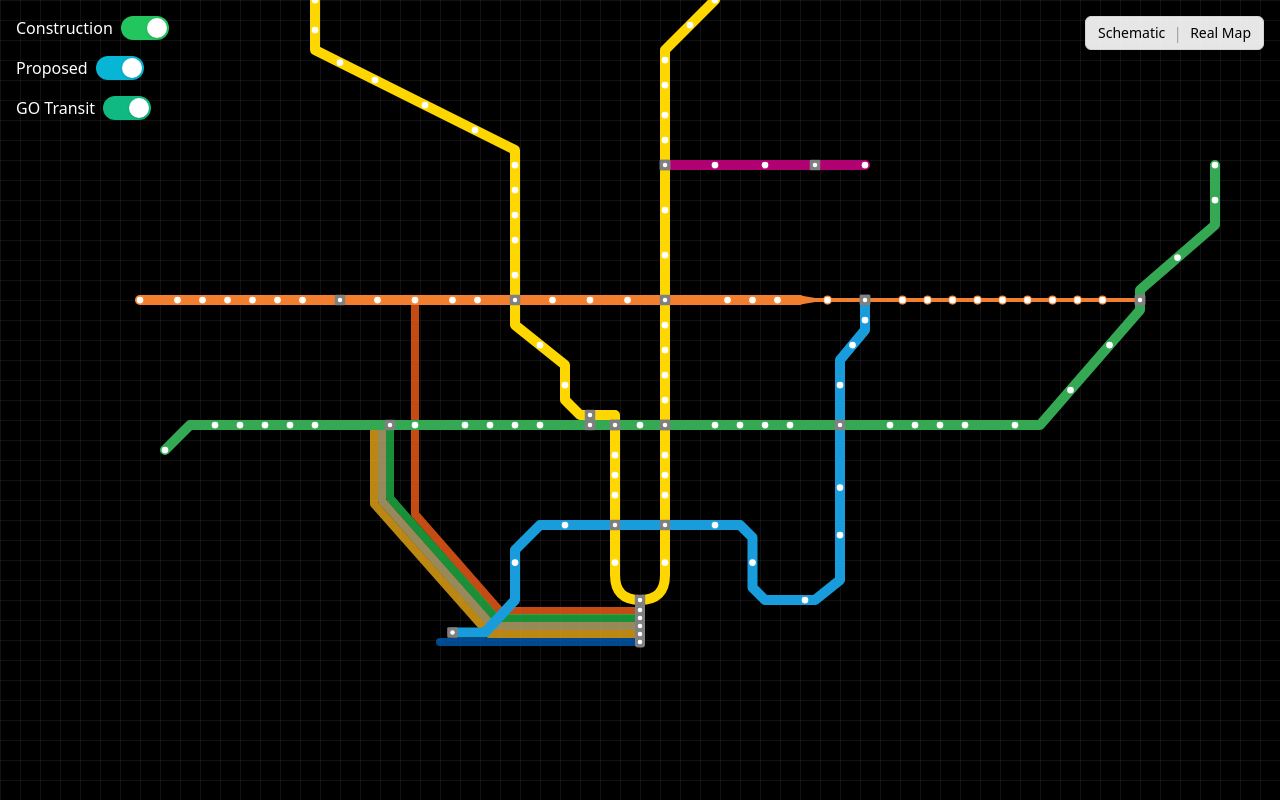
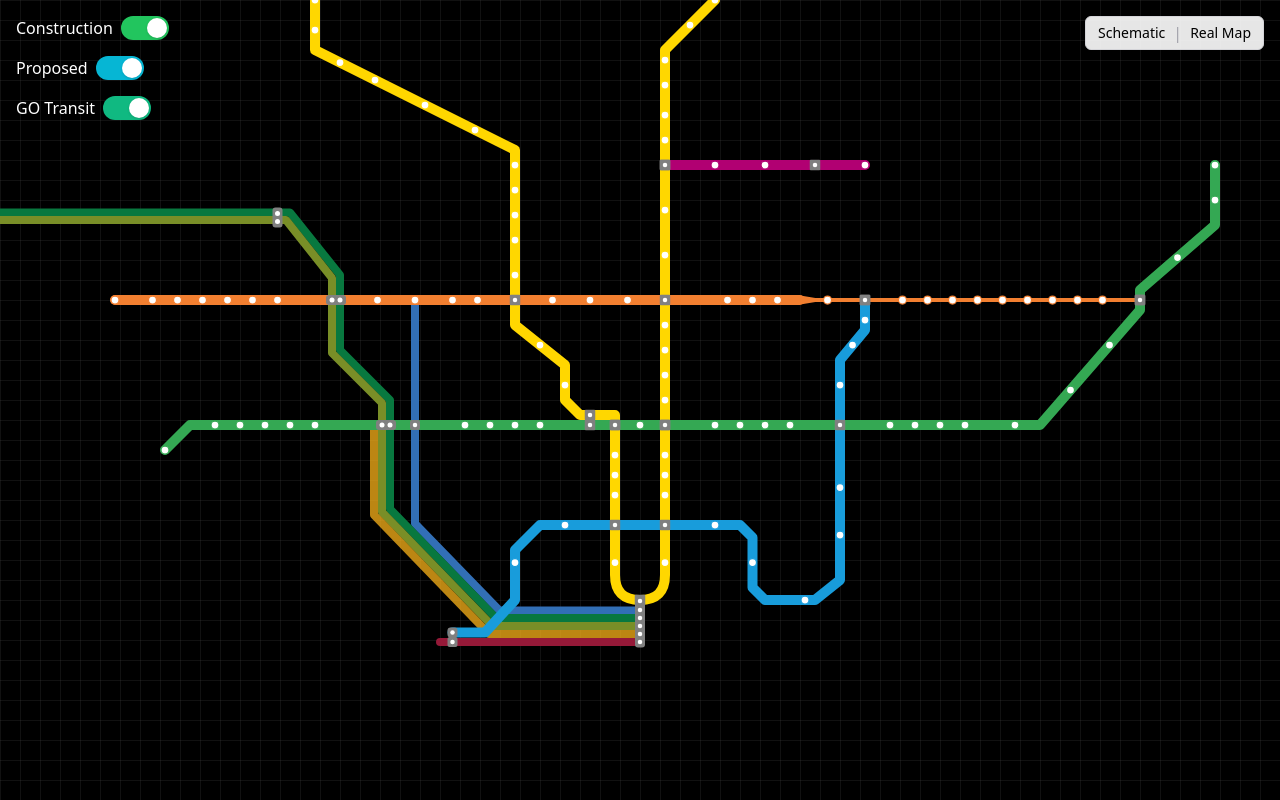
Before and after one commit to dansk-i/Toronto-Transit-Map, a React (Vite) app: page / in a window 1280 px wide. Built offline with nearby package versions, Linux system fonts and the light colour scheme.

Commit message:
Update station types in schematic data

```diff
--- a/src/components/SchematicMap.tsx
+++ b/src/components/SchematicMap.tsx
@@ -116,6 +116,9 @@ export default function SchematicMap() {
   const tx = (x: number) => x + centerX;
   const ty = (y: number) => y + centerY;
 
+  // Identify GO lines
+  const goIds = new Set(goLines.map(l => l.id));
+
   // Merge active lines
   const activeLines = [
     ...(showGO ? goLines : []),
@@ -173,7 +176,7 @@ export default function SchematicMap() {
         <label className="flex items-center gap-2 text-white">
           <span>GO Transit</span>
           <button
-            onClick={() => setShowGO((p) => !p)}
+            onClick={() => setShowGO((v) => !v)}
             className={`relative w-12 h-6 rounded-full transition-colors ${
               showGO ? "bg-emerald-500" : "bg-gray-600"
             }`}
@@ -239,7 +242,9 @@ export default function SchematicMap() {
         })}
 
         {/* Stations */}
-        {activeLines.flatMap((line) =>
+        {activeLines
+          .filter(line => !goIds.has(line.id))
+          .flatMap((line) =>
             line.stations.map((s) => {
               const cx = tx(s.x);
               const cy = ty(s.y);
@@ -251,14 +256,7 @@ export default function SchematicMap() {
                     className="cursor-pointer"
                     onClick={() => alert(`Clicked station: ${s.name}`)}
                   >
-                  <circle
-                    cx={cx}
-                    cy={cy}
-                    r={4}
-                    fill="white"
-                    stroke={line.color}
-                    strokeWidth={1.25}
-                  />
+                    <circle cx={cx} cy={cy} r={4} fill="white" stroke={line.color} strokeWidth={1.25} />
                   </g>
                 );
               }
@@ -270,15 +268,7 @@ export default function SchematicMap() {
                     className="cursor-pointer"
                     onClick={() => alert(`Clicked station: ${s.name}`)}
                   >
-                  <rect
-                    x={cx - 5.25}
-                    y={cy - 5.25}
-                    width={10.5}
-                    height={10.5}
-                    fill="grey"
-                    rx={1}
-                    ry={1}
-                  />
+                    <rect x={cx - 5.25} y={cy - 5.25} width={10.5} height={10.5} fill="grey" rx={1} ry={1} />
                     <circle cx={cx} cy={cy} r={2.25} fill="white" />
                   </g>
                 );
@@ -291,16 +281,87 @@ export default function SchematicMap() {
                     className="cursor-pointer"
                     onClick={() => alert(`Clicked station: ${s.name}`)}
                   >
-                  <rect
-                    x={cx - 5}
-                    y={cy - 5}
-                    width={10}
-                    height={10}
-                    fill="grey"
-                    rx={3}
-                    ry={3}
-                  />
+                    <rect x={cx - 5} y={cy - 5} width={10} height={10} fill="grey" rx={3} ry={3} />
                     <circle cx={cx} cy={cy} r={2.25} fill="white" />
+                  </g>
+                );
+              }
+
+              return null;
+            })
+          )
+        }
+
+        {/* Stations - GO */}
+        {activeLines
+          .filter(line => goIds.has(line.id))
+          .flatMap((line) =>
+            line.stations.map((s) => {
+              const cx = tx(s.x);
+              const cy = ty(s.y);
+
+              if (s.type === "normal") {
+                return (
+                  <g
+                    key={`${line.id}-${s.id}`}
+                    className="cursor-pointer"
+                    onClick={() => alert(`Clicked station: ${s.name}`)}
+                  >
+                    <circle cx={cx} cy={cy} r={4} fill="white" stroke={line.color} strokeWidth={1.25} />
+                  </g>
+                );
+              }
+
+              if (s.type === "interchange") {
+                return (
+                  <g
+                    key={`${line.id}-${s.id}`}
+                    className="cursor-pointer"
+                    onClick={() => alert(`Clicked station: ${s.name}`)}
+                  >
+                    <rect x={cx - 5.25} y={cy - 5.25} width={10.5} height={10.5} fill="grey" rx={1} ry={1} />
+                    <circle cx={cx} cy={cy} r={2.25} fill="white" />
+                  </g>
+                );
+              }
+
+              if (s.type === "interchange-sm") {
+                return (
+                  <g
+                    key={`${line.id}-${s.id}`}
+                    className="cursor-pointer"
+                    onClick={() => alert(`Clicked station: ${s.name}`)}
+                  >
+                    <rect x={cx - 5} y={cy - 5} width={10} height={10} fill="grey" rx={2} ry={2} />
+                    <circle cx={cx} cy={cy} r={2.25} fill="white" />
+                  </g>
+                );
+              }
+
+              if (s.type === "interchange-sm-2") {
+                return (
+                  <g
+                    key={`${line.id}-${s.id}`}
+                    className="cursor-pointer"
+                    onClick={() => alert(`Clicked station: ${s.name}`)}
+                  >
+                    <rect x={cx - 5} y={cy - 5} width={20} height={10} fill="grey" rx={3} ry={3} />
+                    <circle cx={cx + 1} cy={cy} r={2.5} fill="white" />
+                    <circle cx={cx + 9} cy={cy} r={2.5} fill="white" />
+                  </g>
+                );
+              }
+
+              if (s.type === "interchange-sm-3") {
+                return (
+                  <g
+                    key={`${line.id}-${s.id}`}
+                    className="cursor-pointer"
+                    onClick={() => alert(`Clicked station: ${s.name}`)}
+                  >
+                    <rect x={cx - 5} y={cy - 5} width={10} height={20} fill="grey" rx={3} ry={3} />
+                    <circle cx={cx} cy={cy + 1} r={2.5} fill="white" />
+                    <circle cx={cx} cy={cy + 9} r={2.5} fill="white" />
                   </g>
                 );
               }
@@ -312,15 +373,7 @@ export default function SchematicMap() {
                     className="cursor-pointer"
                     onClick={() => alert(`Clicked station: ${s.name}`)}
                   >
-                  <rect
-                    x={cx - 5}
-                    y={cy - 5}
-                    width={10}
-                    height={52.5}
-                    fill="grey"
-                    rx={3}
-                    ry={3}
-                  />
+                    <rect x={cx - 5} y={cy - 5} width={10} height={52.5} fill="grey" rx={3} ry={3} />
                     <circle cx={cx} cy={cy + 1} r={2.25} fill="white" />
                     <circle cx={cx} cy={cy + 10} r={2.25} fill="white" />
                     <circle cx={cx} cy={cy + 18} r={2.25} fill="white" />
@@ -333,7 +386,9 @@ export default function SchematicMap() {
 
               return null;
             })
-        )}
+          )
+        }
+
       </svg>
     </div>
   );
--- a/src/data/go-schematic-data.ts
+++ b/src/data/go-schematic-data.ts
@@ -2,12 +2,12 @@ export const goLines = [
     {
         id: "barrie",
         name: "Barrie Line",
-        color: "#ff6219c4",
+        color: "#326fb6",
         thickness: 8,
         pathPoints: [
-            { cmd: "M", x: 0, y: 211 },
-            { cmd: "L", x: -140, y: 211 },
-            { cmd: "L", x: -225, y: 114},
+            { cmd: "M", x: 0, y: 210.5 },
+            { cmd: "L", x: -140.5, y: 210.5 },
+            { cmd: "L", x: -225, y: 123.5},
             { cmd: "L", x: -225, y: 25 },
             { cmd: "L", x: -225, y: -100 },
         ],
@@ -18,28 +18,38 @@ export const goLines = [
     {
     id: "kitchener",
     name: "Kitchener Line",
-    color: "#20b345ce",
+    color: "#08783f",
     thickness: 8,
     pathPoints: [
         { cmd: "M", x: 0, y: 218 },
         { cmd: "L", x: -144, y: 218 },
-        { cmd: "L", x: -250, y: 98 },
-        { cmd: "L", x: -250, y: 25 },
+        { cmd: "L", x: -250, y: 109 },
+        { cmd: "L", x: -250, y: 0 },
+        { cmd: "L", x: -300, y: -50 },
+        { cmd: "L", x: -300, y: -125 },
+        { cmd: "L", x: -350, y: -187.5 },
+        { cmd: "L", x: -750, y: -187.5 },
     ],
     stations: [
-       // { id: "union", name: "Union", x: 0, y: 214.5, type: "interchange-sm" },
+        { id: "dundasWest", name: "Dundas West", x: -259, y: 25, type: "interchange-sm-2" },
+        { id: "mountDennis", name: "Mount Dennis", x: -309, y: -100, type: "interchange-sm-2" },
+        { id: "weston", name: "Weston", x: -362.5, y: -187.5, type: "interchange-sm-3" },
     ],
   },
   {
     id: "upExpress",
     name: "UP Express",
-    color: "#af9e68de",
+    color: "#798e27",
     thickness: 8,
     pathPoints: [
         { cmd: "M", x: 0, y: 226 },
         { cmd: "L", x: -147.5, y: 226 },
-        { cmd: "L", x: -258, y: 101 },
-        { cmd: "L", x: -258, y: 25 },
+        { cmd: "L", x: -258, y: 112 },
+        { cmd: "L", x: -258, y: 3 },
+        { cmd: "L", x: -308, y: -47 },
+        { cmd: "L", x: -308, y: -122 },
+        { cmd: "L", x: -354, y: -180 },
+        { cmd: "L", x: -750, y: -180 },
     ],
     stations: [
        // { id: "union", name: "Union", x: 0, y: 223.5, type: "interchange-sm" },
@@ -53,17 +63,17 @@ export const goLines = [
     pathPoints: [
         { cmd: "M", x: 0, y: 234 },
         { cmd: "L", x: -151, y: 234 },
-        { cmd: "L", x: -266, y: 104 },
+        { cmd: "L", x: -266, y: 115 },
         { cmd: "L", x: -266, y: 25 },
     ],
     stations: [
-        //{ id: "union", name: "Union", x: 0, y: 232, type: "interchange-sm" },
+        { id: "lansdowne", name: "Lansdowne", x: -225, y: 25, type: "interchange-sm" },
     ],
   },
   {
     id: "lakeShoreWest",
     name: "Lakeshore West Line",
-    color: "#005fb8c5",
+    color: "#951938",
     thickness: 8,
     pathPoints: [
         { cmd: "M", x: 0, y: 242 },
@@ -71,7 +81,7 @@ export const goLines = [
 
     ],
     stations: [
-        //{ id: "union", name: "Union", x: 0, y: 245, type: "interchange-sm" },
+        { id: "exhibitionGO", name: "Exhibition GO", x: -187.5, y: 242, type: "interchange-sm" },
     ],
   },
 
--- a/src/data/schematic-construction.ts
+++ b/src/data/schematic-construction.ts
@@ -63,7 +63,7 @@ export const constructionLines = [
 
     ],
     stations: [
-      { id: "exhibition", name: "Exhibition", x: -187.5, y: 232.5, type: "interchange" },
+      { id: "exhibition", name: "Exhibition", x: -187.5, y: 232.5, type: "interchange-sm" },
       { id: "kingBathurst", name: "King-Bathurst", x: -125, y: 162.5, type: "normal" },
       { id: "queenSpadina", name: "Queen-Spadina", x: -75, y: 125, type: "normal" },
       { id: "osgoode", name: "Osgoode", x: -25, y: 125, type: "interchange" },
@@ -87,19 +87,19 @@ export const constructionLines = [
     color: "#f27f30",
     thickness: 10,
     pathPoints: [
-      { cmd: "M", x: -500, y: -100 }, // Renforth
+      { cmd: "M", x: -525, y: -100 }, // Renforth
       { cmd: "L", x: 160, y: -100 }
 
     ],
     stations: [
-      { id: "renforth", name: "Renforth", x: -500, y: -100, type: "normal" },
-      { id: "martinGrove", name: "Martin Grove", x: -462.5, y: -100, type: "normal" },
-      { id: "kipling", name: "Kipling", x: -437.5, y: -100, type: "normal" },
-      { id: "islington", name: "Islington", x: -412.5, y: -100, type: "normal" },
-      { id: "royalYork", name: "Royal York", x: -387.5, y: -100, type: "normal" },
-      { id: "scarlett", name: "Scarlett", x: -362.5, y: -100, type: "normal" },
-      { id: "jane", name: "Jane", x: -337.5, y: -100, type: "normal" },
-      { id: "mountDennis", name: "Mount Dennis", x: -300, y: -100, type: "interchange" },
+      { id: "renforth", name: "Renforth", x: -525, y: -100, type: "normal" },
+      { id: "martinGrove", name: "Martin Grove", x: -487.5, y: -100, type: "normal" },
+      { id: "kipling", name: "Kipling", x: -462.5, y: -100, type: "normal" },
+      { id: "islington", name: "Islington", x: -437.5, y: -100, type: "normal" },
+      { id: "royalYork", name: "Royal York", x: -412.5, y: -100, type: "normal" },
+      { id: "scarlett", name: "Scarlett", x: -387.5, y: -100, type: "normal" },
+      { id: "jane", name: "Jane", x: -362.5, y: -100, type: "normal" },
+      { id: "mountDennis", name: "Mount Dennis", x: -300, y: -100, type: "normal" },
       { id: "keelesdale", name: "Keelesdale", x: -262.5, y: -100, type: "normal" },
       { id: "caledonia", name: "Caledonia", x: -225, y: -100, type: "normal" },
       { id: "fairbank", name: "Fairbank", x: -187.5, y: -100, type: "normal" },
--- a/src/data/schematic-data.ts
+++ b/src/data/schematic-data.ts
@@ -22,7 +22,7 @@ export const subwayLines = [
       { id: "highPark", name: "High Park", x: -350, y: 25, type: "normal" },
       { id: "keele", name: "Keele", x: -325, y: 25, type: "normal" },
 
-      { id: "dundasWest", name: "Dundas West", x: -250, y: 25, type: "interchange" },
+      { id: "dundasWest", name: "Dundas West", x: -250, y: 25, type: "normal" },
       { id: "lansdowne", name: "Lansdowne", x: -225, y: 25, type: "normal" },
       { id: "dufferin", name: "Dufferin", x: -175, y: 25, type: "normal" },
       { id: "ossington", name: "Ossington", x: -150, y: 25, type: "normal" },
```
Lines whose indentation alone changed are shown as unchanged.
